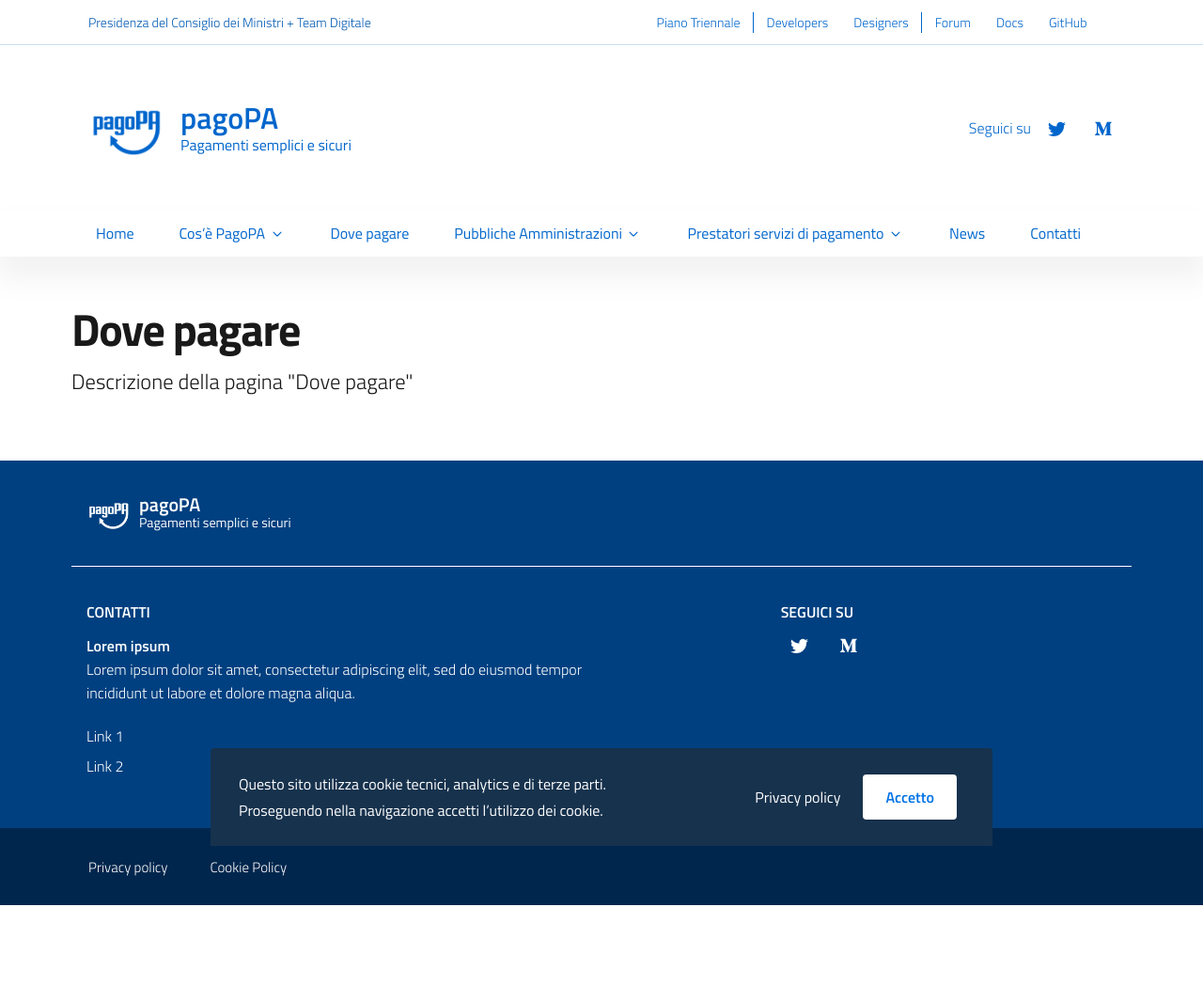
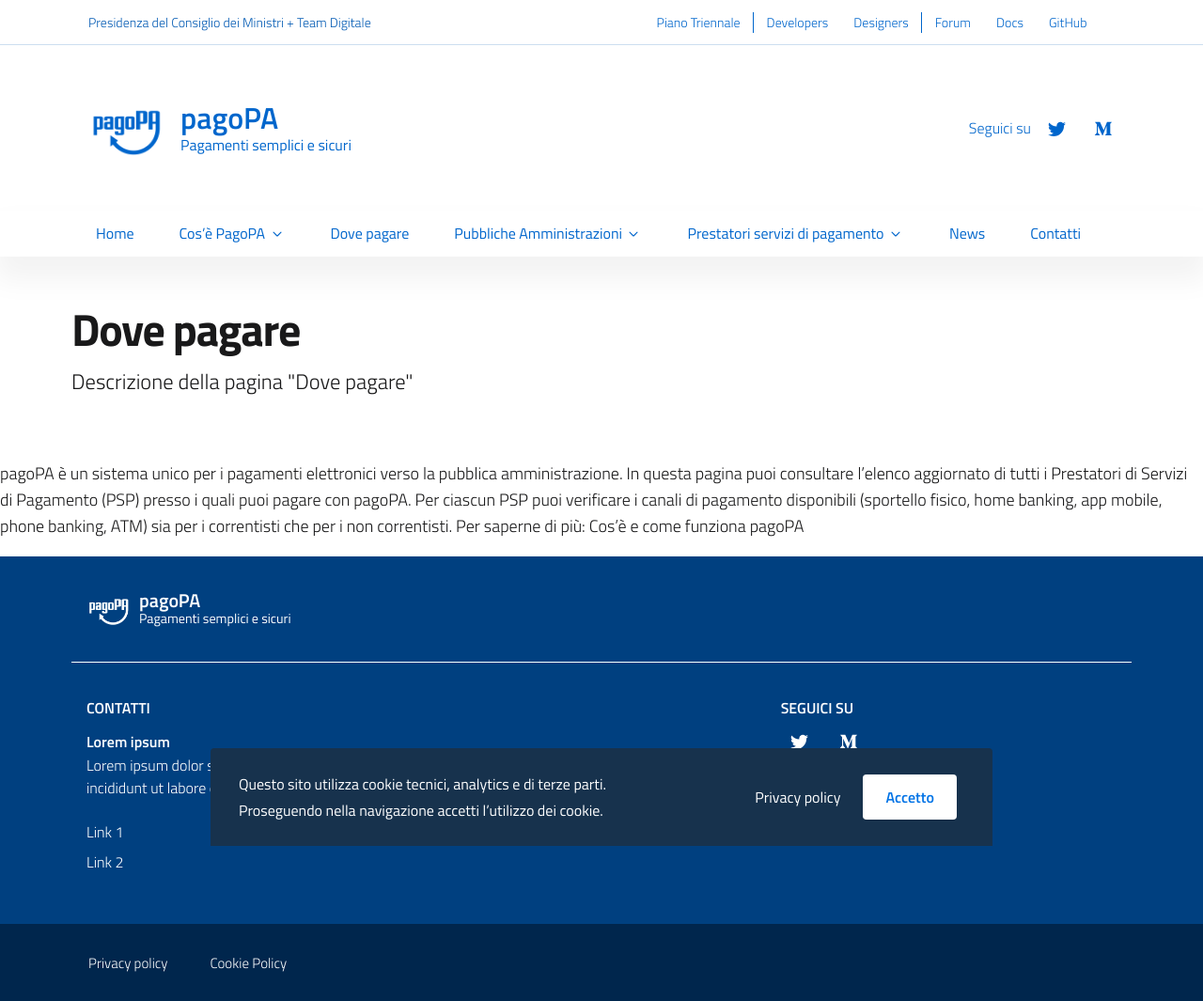
Before and after one commit to pagopa/site-pagopa.gov.it, a Jekyll site: the page built from it/dove-pagare.md, in a window 1280 px wide. Shown: the whole page at 94% size. Built offline with Jekyll 4.4.1, drawn with Linux system fonts in a browser that asks for light colours; before the commit the page ends 963 px from its top, so only the background shows below that.

Commit message:
Update dove-pagare.md

```diff
--- a/it/dove-pagare.md
+++ b/it/dove-pagare.md
@@ -19,3 +19,7 @@
       </div>
     </div>
 </main>
+
+pagoPA è un sistema unico per i pagamenti elettronici verso la pubblica amministrazione.
+In questa pagina puoi consultare l’elenco aggiornato di tutti i Prestatori di Servizi di Pagamento (PSP) presso i quali puoi pagare con pagoPA. Per ciascun PSP puoi verificare i canali di pagamento disponibili (sportello fisico, home banking, app mobile, phone banking, ATM) sia per i correntisti che per i non correntisti.
+Per saperne di più: Cos’è e come funziona pagoPA
```
